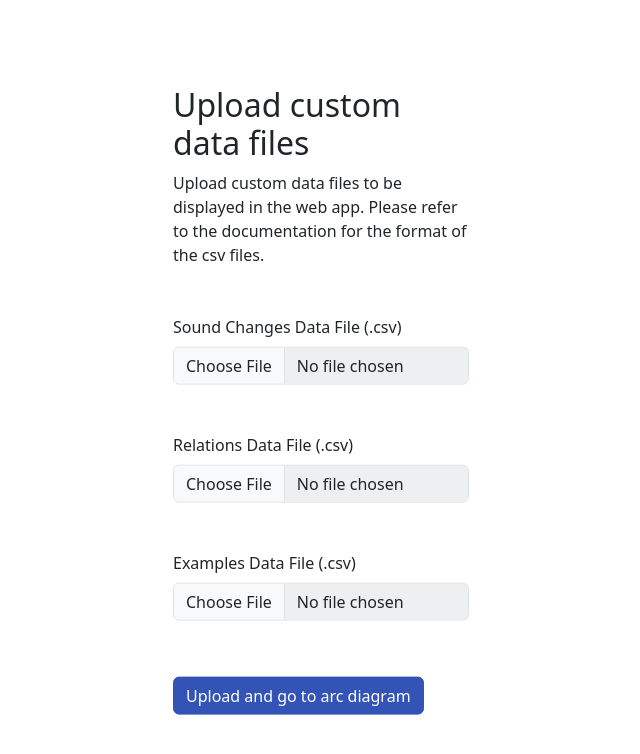
After one commit to RelChron/relchronvis_1, a Flask app: page /upload in a window 1280 px wide. The commit adds this page. Shown: the top 754 px of the page, without its empty margins (319-959 px from the left). Run offline with Flask 3, Linux system fonts and the light colour scheme; some libraries are stand-ins or nearby versions.

Commit message:
Add option to use custom data

```diff
--- a/app.py
+++ b/app.py
@@ -1,5 +1,6 @@
 # Import data from csv, serve pages and data requests
-from flask import Flask, render_template, send_file, request
+from flask import Flask, render_template, send_file, request, jsonify, flash, redirect, url_for
+from werkzeug.utils import secure_filename
 from collections import Counter
 from typing import OrderedDict
 from pathlib import Path
@@ -8,15 +9,18 @@ import json, csv, os
 # This should run only when deployed. Running this script directly changes
 # the working directory.
 BASE_DIR = Path(os.getcwd()) / "relchron_1"
+ALLOWED_EXTENSIONS = {"txt", "csv"}
+UPLOAD_FOLDER = "uploads"
 
 app = Flask(__name__)
+app.config["UPLOAD_FOLDER"] = UPLOAD_FOLDER
 
 @app.route("/")
 def landing():
     return render_template("landing.html.jinja")
 
 @app.route("/arc_diagram", methods=["GET"])
-def arc_diagram():
+def arc_diagram(custom_data=None):
     language = request.args.get("lang")
     data = {"diagram_type": "arc_diagram"}
     if language == "Russian":
@@ -29,6 +33,7 @@ def arc_diagram():
 
         data["oldest_variety"] = oldest_variety
         data["newest_variety"] = newest_variety
+        data["new_custom_data"] = False
     elif language == "Croatian":
         data["language"] = "Croatian"
         try:
@@ -39,6 +44,21 @@ def arc_diagram():
 
         data["oldest_variety"] = oldest_variety
         data["newest_variety"] = newest_variety
+        data["new_custom_data"] = False
+    elif custom_data:
+        data["language"] = "custom"
+        data["new_custom_data"] = True
+        data["oldest_variety"]  = custom_data["oldest_var"]
+        data["newest_variety"]  = custom_data["newest_var"]
+        data["sc_data_dump"] = custom_data["sc_data"]
+        data["matrix"] = custom_data["matrix"]
+        data["examples"] = custom_data["examples"]
+    # Fires only when requested via link
+    elif language == "custom":
+        data["language"] = "custom"
+        data["new_custom_data"] = False
+        data["oldest_variety"] = ""
+        data["newest_variety"] = ""
     else:
         data["error"] = ("Error parsing language for arc diagram", "")
 
@@ -58,6 +78,7 @@ def chord_diagram():
 
         data["oldest_variety"] = oldest_variety
         data["newest_variety"] = newest_variety
+        data["new_custom_data"] = False
     elif language == "Croatian":
         data["language"] = "Croatian"
         try:
@@ -68,6 +89,13 @@ def chord_diagram():
 
         data["oldest_variety"] = oldest_variety
         data["newest_variety"] = newest_variety
+        data["new_custom_data"] = False
+    # Fires only when requested via link
+    elif language == "custom":
+        data["language"] = "custom"
+        data["new_custom_data"] = False
+        data["oldest_variety"] = ""
+        data["newest_variety"] = ""
     else:
         data["error"] = ("Error parsing language for chord diagram", "")
 
@@ -88,6 +116,10 @@ def give_sc_data():
         else:
             return {"error": ("Error getting Croatian sound change data",
                     "File 'data/data_hr.json' does not exist")}
+    elif language == "custom":
+        return jsonify("custom")
+    else:
+        return {"error": "Error getting sound change and relation data"}
 
 @app.route('/examples', methods=["GET"])
 def give_example_data():
@@ -104,6 +136,8 @@ def give_example_data():
         else:
             return {"error": ("Error getting Croatian example data",
                     "File 'data/examples_hr.json' does not exist")}
+    elif language == "custom":
+        return jsonify("custom")
     else:
         return {"error": "Error getting example data"}
 
@@ -122,6 +156,8 @@ def give_matrix_data():
         else:
             return {"error": ("Error getting Croatian matrix data",
                     "File 'data/matrix_hr.json' does not exist")}
+    elif language == "custom":
+        return jsonify("custom")
     else:
         return {"error": "Error getting matrix data"}
 
@@ -137,10 +173,41 @@ def give_ex_template():
 def give_rel_template():
     return send_file("data/relations_ru.csv")
 
+@app.route('/upload', methods=['GET', 'POST'])
+def upload_files():
+    if request.method == 'POST':
+        sc_file = request.files["sc"]
+        rel_file = request.files["rel"]
+        examples_file = request.files["examples"]
+
+        sc_file_path = os.path.join(app.config['UPLOAD_FOLDER'], "scs.csv")
+        sc_file.save(sc_file_path)
+        rel_file_path = os.path.join(app.config['UPLOAD_FOLDER'], "rels.csv")
+        rel_file.save(rel_file_path)
+        ex_file_path = os.path.join(app.config['UPLOAD_FOLDER'], "exs.csv")
+        examples_file.save(ex_file_path)
+
+        scs, matrix = json_dump_csv_sound_changes(sc_file_path, rel_file_path)
+        examples = json_dump_csv_examples(ex_file_path)
+
+        oldest_variety, newest_variety = get_abbr(ex_file_path)
+
+        uploaded_data = {
+            "sc_data": scs,
+            "matrix": matrix,
+            "examples": examples,
+            "oldest_var": oldest_variety,
+            "newest_var": newest_variety
+        }
+
+        if sc_file and rel_file and examples_file:
+            return arc_diagram(custom_data=uploaded_data)
+
+    elif request.method == "GET":
+        return render_template("upload.html.jinja")
+
 def import_csv_sound_changes(sc_infile_path, relations_infile_path,
-                             outfile_path, matrix_outfile_path,
-                             n_of_sound_changes):
-    # with open(sc_infile_path, encoding="utf-8-sig") as sc_infile:
+                             outfile_path, matrix_outfile_path):
     with (open(sc_infile_path, encoding="utf-8-sig") as sc_infile,
           open(relations_infile_path, encoding="utf-8-sig") as rel_infile):
         out_dict = OrderedDict({
@@ -205,6 +272,67 @@ def import_csv_sound_changes(sc_infile_path, relations_infile_path,
     with open(matrix_outfile_path, mode="w+", encoding="utf-8") as outfile:
         outfile.write(json.dumps(matrix))
 
+def json_dump_csv_sound_changes(sc_infile_path, relations_infile_path):
+    with (open(sc_infile_path, encoding="utf-8-sig") as sc_infile,
+          open(relations_infile_path, encoding="utf-8-sig") as rel_infile):
+        out_dict = OrderedDict({
+            "changes": list(csv.DictReader(sc_infile, dialect="excel")),
+            "relations": list(csv.DictReader(rel_infile, dialect="excel"))
+        })
+
+        # Convert some strings to ints and booleans
+        for sc in out_dict["changes"]:
+            sc["id"] = int(sc["id"])
+
+        for relation in out_dict["relations"]:
+            relation["source"] = int(relation["source"])
+            relation["target"] = int(relation["target"])
+            if relation["confident"] == "TRUE":
+                relation["confident"] = True
+            elif relation["confident"] == "FALSE":
+                relation["confident"] = False
+
+    # Save matrix needed for chord diagram
+    matrix = []
+    # For each sound change...
+    for sc in out_dict["changes"]:
+        matrix_row = []
+        connected_ids = set()
+        # Make default dict that sets everything to 0 probably
+        multi_connected_ids = Counter()
+
+        # ...check relations and get all connections...
+        for relation in out_dict["relations"]:
+            if relation["source"] == sc["id"]:
+                # If we're looking at a double relation
+                if relation["target"] in connected_ids:
+                    # Add +1 to multi_connected_ids entry (add an extra count
+                    # if at 0, because the smallest "multi connection" is 2)
+                    if multi_connected_ids[relation["target"]] == 0:
+                        multi_connected_ids[relation["target"]] += 1
+                    multi_connected_ids[relation["target"]] += 1
+                connected_ids.add(relation["target"])
+
+            if relation["target"] == sc["id"]:
+                if relation["source"] in connected_ids:
+                    if multi_connected_ids[relation["source"]] == 0:
+                        multi_connected_ids[relation["source"]] += 1
+                    multi_connected_ids[relation["source"]] += 1
+                connected_ids.add(relation["source"])
+
+        # ...and add ints in the corresponding place in the matrix row.
+        for i in range(1, len(out_dict["changes"]) + 1):
+            if i in multi_connected_ids:
+                matrix_row.append(multi_connected_ids[i])
+            elif i in connected_ids:
+                matrix_row.append(1)
+            else:
+                matrix_row.append(0)
+
+        matrix.append(matrix_row)
+
+    return (json.dumps(out_dict), json.dumps(matrix))
+
 def import_csv_examples(infile_path, outfile_path):
     out_list = []
     # "utf-8-sig" removes the BOM at the beginning of file (added by Excel).
@@ -222,6 +350,22 @@ def import_csv_examples(infile_path, outfile_path):
     with open(outfile_path, mode="w+", encoding="utf-8") as outfile:
         outfile.write(json.dumps(out_list))
 
+def json_dump_csv_examples(infile_path):
+    out_list = []
+    # "utf-8-sig" removes the BOM at the beginning of file (added by Excel).
+    # Unsure if this will cause problems with files that don't have a BOM.
+    with open(infile_path, encoding="utf-8-sig") as infile:
+        # Default reader takes field names from first row
+        csv_reader = csv.DictReader(infile, dialect="excel")
+        for row in csv_reader:
+            example = OrderedDict()
+            for field in row:
+                if row[field] != "":
+                    example[field] = row[field]
+            out_list.append(example)
+
+    return json.dumps(out_list)
+
 def get_abbr(examples_file_path):
     absolute_path = BASE_DIR / examples_file_path
     with absolute_path.open(encoding="utf-8-sig", newline="") as infile:
@@ -231,6 +375,9 @@ def get_abbr(examples_file_path):
 
     return oldest_variety, newest_variety
 
+def allowed_file(filename):
+    return '.' in filename and \
+           filename.rsplit('.', 1)[1].lower() in ALLOWED_EXTENSIONS
 
 if __name__ == "__main__":
     # When running directly (not the case on pythonanywhere), cwd == base dir
@@ -239,15 +386,13 @@ if __name__ == "__main__":
         sc_infile_path = "data/sound_changes_hr.csv",
         relations_infile_path = "data/relations_hr.csv",
         outfile_path = "data/data_hr.json",
-        matrix_outfile_path = "data/matrix_hr.json",
-        n_of_sound_changes = 71
+        matrix_outfile_path = "data/matrix_hr.json"
     )
     import_csv_sound_changes(
         sc_infile_path = "data/sound_changes_ru.csv",
         relations_infile_path = "data/relations_ru.csv",
         outfile_path = "data/data_ru.json",
-        matrix_outfile_path = "data/matrix_ru.json",
-        n_of_sound_changes = 71
+        matrix_outfile_path = "data/matrix_ru.json"
     )
     import_csv_examples(
         infile_path = "data/examples_hr.csv",
--- a/templates/landing.html.jinja
+++ b/templates/landing.html.jinja
@@ -13,6 +13,7 @@
                 <div class="d-grid gap-2 d-sm-flex justify-content-sm-center">
                 <a class="btn btn-primary btn-lg px-4 gap-3" href="/arc_diagram?lang=Russian">Russian</a>
                 <a class="btn btn-primary btn-lg px-4 gap-3" href="/arc_diagram?lang=Croatian">Croatian</a>
+                <a class="btn btn-primary btn-lg px-4 gap-3" href="/upload">Custom</a>
             </div>
             <div class="col-2"></div>
         </div>
--- a/templates/layout.html.jinja
+++ b/templates/layout.html.jinja
@@ -13,12 +13,25 @@
     {# Data is defined on diagram pages #}
     {% if data is defined %}
         {# Give the js the variables it needs for diagram drawing #}
-        <script type="text/javascript" defer>
-            const oldestVariety = {{ data["oldest_variety"]|tojson }}
-            const newestVariety = {{ data["newest_variety"]|tojson }}
+        <script type="text/javascript">
+            let oldestVariety = {{ data["oldest_variety"]|tojson }}
+            let newestVariety = {{ data["newest_variety"]|tojson }}
             const language = {{ data["language"]|tojson }}
             const serverResponse = {{ data|tojson }}
+            const newCustomData = {{ data["new_custom_data"]|tojson }}
+
+            if (newCustomData) {
+                localStorage.setItem("custom_sc_data",
+                    JSON.stringify({{ data["sc_data_dump"] }}))
+                localStorage.setItem("custom_matrix",
+                    JSON.stringify({{ data["matrix"] }}))
+                localStorage.setItem("custom_example_data",
+                    JSON.stringify({{ data["examples"] }}))
+                localStorage.setItem("custom_old_var", oldestVariety)
+                localStorage.setItem("custom_new_var", newestVariety)
+            }
         </script>
+
 
         {# Load D3js #}
         <script src="static/d3.v7.min.js" defer></script>
--- /dev/null
+++ b/templates/upload.html.jinja
@@ -0,0 +1,29 @@
+{% extends "layout.html.jinja" %}
+{% block body %}
+<div class="container mt-5 row">
+    <div class="col-4"></div>
+    <div class="col-3 position-absolute top-50 start-50 translate-middle">
+        <h2>Upload custom data files</h2>
+        <p>
+            Upload custom data files to be displayed in the web app. Please refer to the documentation for the format of the csv files.
+        </p>
+        <form method=post enctype="multipart/form-data">
+            <div class="my-5">
+                <label for="sc-data-input" class="form-label">Sound Changes Data File (.csv)</label>
+                <input class="form-control" type="file" name="sc" id="sc-data-input">
+            </div>
+            <div class="my-5">
+                <label for="rel-input" class="form-label">Relations Data File (.csv)</label>
+                <input class="form-control" type="file" name="rel" id="rel-input">
+            </div>
+            <div class="my-5">
+                <label for="examples-input" class="form-label">Examples Data File (.csv)</label>
+                <input class="form-control" type="file" name="examples" id="examples-input">
+            </div>
+            <button type="submit" class="btn btn-primary mt-2">Upload and go to arc diagram</button>
+        </form>
+
+    </div>
+    <div class="col-4"></div>
+</div>
+{% endblock %}
```
Also changed, not shown: static/arc_diagram.js (+14 -1 lines), static/chord_diagram.js (+17 -9 lines), 1 other file.
